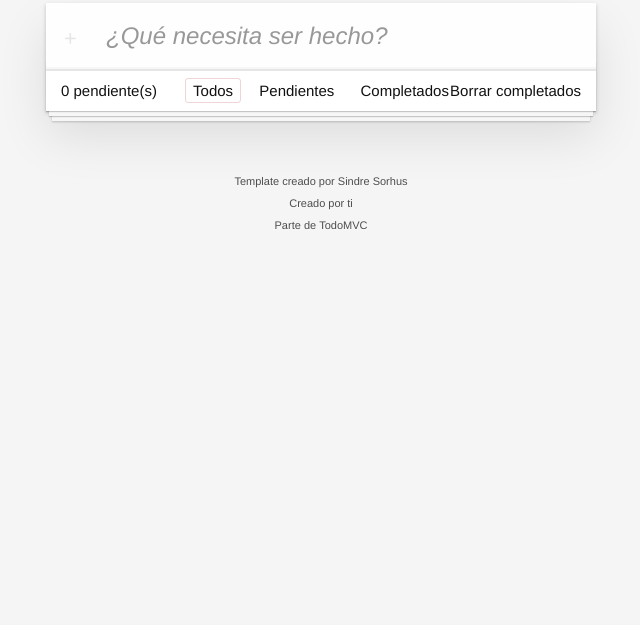
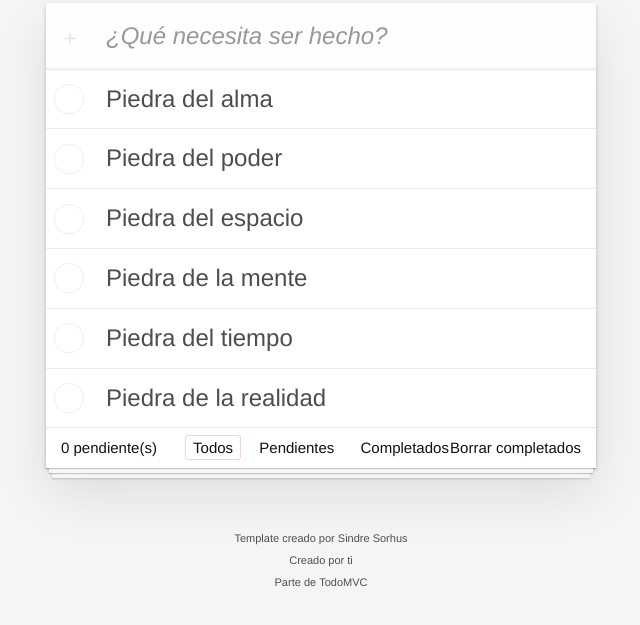
Before and after one commit to AgnosticSix/js-todo-app, a website built with Vite: page index.html in a window 1280 px wide. Shown: the part 127-752 px from the top of the page, without its empty margins (319-959 px from the left). Built offline with nearby package versions, Linux system fonts and the light colour scheme.

Commit message:
todos render working and showing the id, description and status

```diff
--- /dev/null
+++ b/src/todos/useCases/create-todo-html.js
@@ -0,0 +1,30 @@
+import { Todo } from "../models/todo.model";
+
+/**
+ *
+ * @param {Todo} todo
+ * @returns
+ */
+export const createTodoHtml = (todo) => {
+    if (!todo) throw new Error('A todo object is required');
+
+    const { done, description, id } = todo;
+
+    const html = `
+        <div class="view">
+            <input class="toggle" type="checkbox" ${done ? 'checked' : ''}>
+            <label>${description}</label>
+            <button class="destroy"></button>
+        </div>
+        <input class="edit" value="Create a TodoMVC template">
+    `;
+
+    const listElement = document.createElement('li');
+    listElement.innerHTML = html;
+    listElement.setAttribute('data-id', id);
+
+    if (done)
+        listElement.classList.add('completed');
+
+    return listElement;
+}
--- a/src/todos/useCases/index.js
+++ b/src/todos/useCases/index.js
@@ -1 +1,2 @@
+export { createTodoHtml } from "./create-todo-html";
 export { renderTodos } from "./render-todos";
--- a/src/todos/useCases/render-todos.js
+++ b/src/todos/useCases/render-todos.js
@@ -1,4 +1,7 @@
 import { Todo } from "../models/todo.model";
+import { createTodoHtml } from "./create-todo-html";
+
+let element;
 
 /**
  * Esta función renderiza los to-dos en el elemento indicado
@@ -7,6 +10,13 @@ import { Todo } from "../models/todo.model";
  */
 export const renderTodos = (elementId, todos = []) => {
 
-    console.log(elementId, todos);
+    if(!element) element = document.querySelector(elementId);
+    if(!element) throw new Error(`Element with id ${elementId} not found`);
+
+    element.innerHTML = '';
+
+    todos.forEach(todo => {
+        element.append(createTodoHtml(todo))
+    });
 
 }
```
Also changed, not shown: src/todos/app.html (+1 -8 lines).
